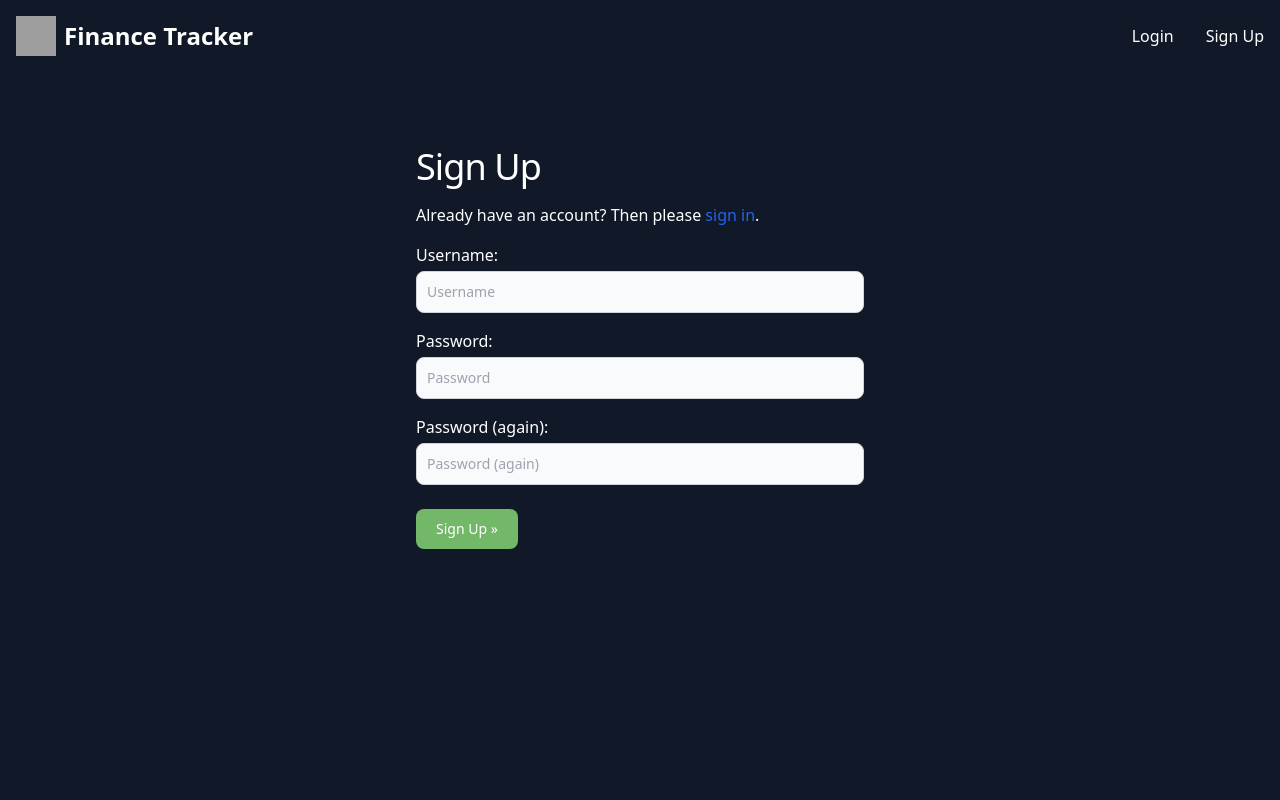
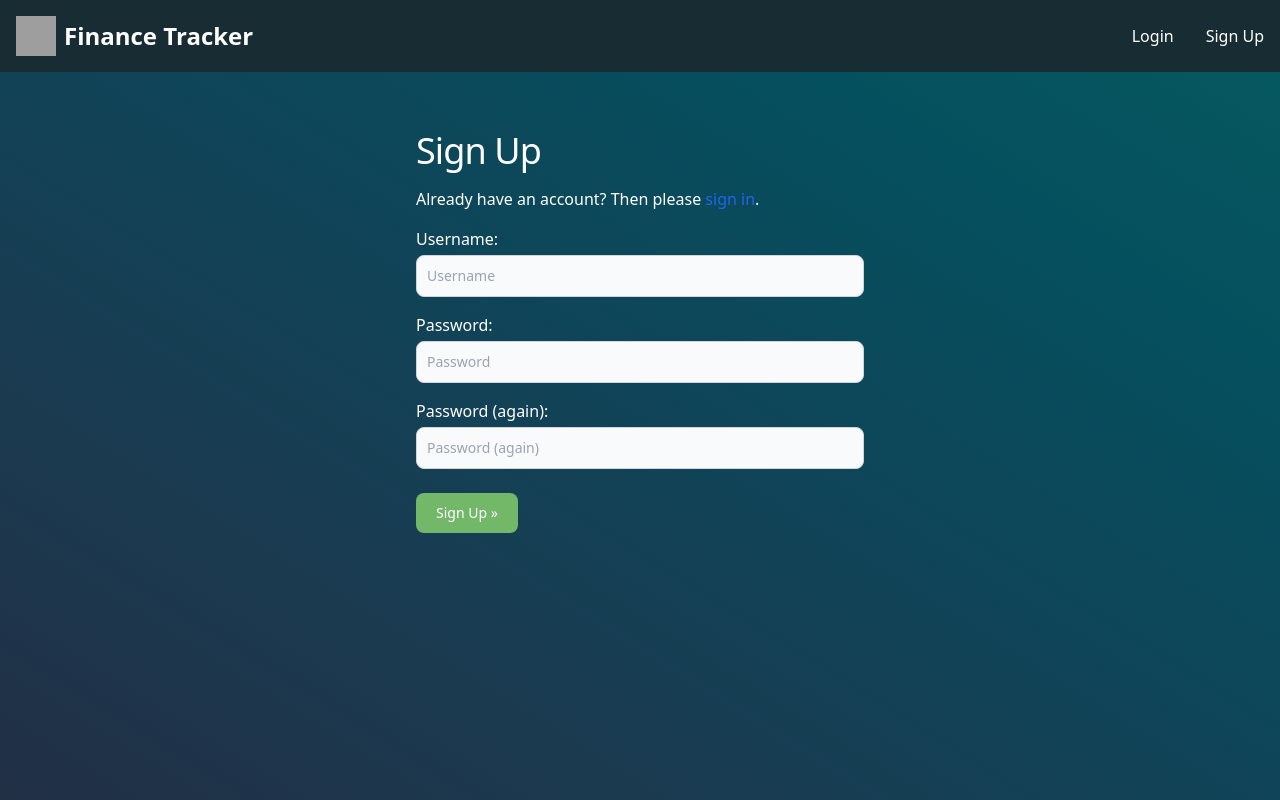
Before and after one commit to tapa25/Finance-tracker, a Django app: page /accounts/signup/ in a window 1280 px wide. Run offline with Django 4.2, Linux system fonts and the light colour scheme; some libraries are stand-ins or nearby versions; grey boxes are pictures that could not be loaded.

Commit message:
feature/fix: plotly and daisyui cnd links added & styling and env vars fixed

```diff
--- a/apps/static/css/project.css
+++ b/apps/static/css/project.css
@@ -0,0 +1,16 @@
+body {
+    background-image: linear-gradient(
+        to right top,
+        #212f45,
+        #1b3a50,
+        #104458,
+        #054f5e,
+        #065a60
+    );
+    min-height: 100vh;
+}
+
+nav {
+    color: white;
+    background-color: #182c34;
+}
--- a/apps/templates/account/login.html
+++ b/apps/templates/account/login.html
@@ -6,7 +6,7 @@
     {% trans "Sign In" %}
 {% endblock title %}
 {% block content %}
-    <div class="flex items-center justify-center min-h-[calc(100vh-18rem)]">
+    <div class="flex items-center justify-center min-h-[60vh]">
         <div class="w-full max-w-md">
             <h1 class="my-4 text-2xl leading-none tracking-tight text-white md:text-3xl lg:text-4xl">{% trans "Sign In" %}</h1>
             {% get_providers as socialaccount_providers %}
--- a/apps/templates/account/logout.html
+++ b/apps/templates/account/logout.html
@@ -4,7 +4,7 @@
     {% trans "Sign Out" %}
 {% endblock title %}
 {% block content %}
-    <div class="flex items-center justify-center min-h-[calc(100vh-18rem)]">
+    <div class="flex items-center justify-center min-h-[60vh]">
         <div class="flex flex-col items-center text-white">
             <h1 class="text-4xl tracking-wide dark:text-white my-4">{% trans "Sign Out" %}</h1>
             <p class="mt-2">{% trans "Are you sure you want to sign out?" %}</p>
--- a/apps/templates/account/signup.html
+++ b/apps/templates/account/signup.html
@@ -5,7 +5,7 @@
     {% trans "Signup" %}
 {% endblock title %}
 {% block content %}
-    <div class="flex items-center justify-center min-h-[calc(100vh-18rem)]">
+    <div class="flex items-center justify-center min-h-[60vh]">
         <div class="w-full max-w-md">
             <h1 class="my-4 text-2xl leading-none tracking-tight text-white md:text-3xl lg:text-4xl">{% trans "Sign Up" %}</h1>
             <p class="mb-4 text-white">
--- a/apps/templates/base.html
+++ b/apps/templates/base.html
@@ -14,20 +14,24 @@
               content="A simple finance tracker app built with Django and HTMX, enabling seamless tracking and management of personal finances with dynamic interactions. Lightweight, intuitive, and efficient for everyday use.">
         <meta name="keywords"
               content="finance, tracker, personal finance, budgeting, expenses, django, htmx, tailwindcss">
-        <script src="https://unpkg.com/htmx.org@2.0.4"
-                integrity="sha384-HGfztofotfshcF7+8n44JQL2oJmowVChPTg48S+jvZoztPfvwD79OC/LTtG6dMp+"
+        <link href="https://cdn.jsdelivr.net/npm/daisyui@4.12.22/dist/full.min.css"
+              rel="stylesheet"
+              type="text/css" />
+        <link rel="stylesheet" href="{% static "css/project.css" %}">
+        {% block styles %}
+        {% endblock styles %}
+        <script src="https://unpkg.com/htmx.org@2.0.4/dist/htmx.js"
+                integrity="sha384-oeUn82QNXPuVkGCkcrInrS1twIxKhkZiFfr2TdiuObZ3n3yIeMiqcRzkIcguaof1"
                 crossorigin="anonymous"></script>
         <script src="https://cdn.tailwindcss.com?plugins=typography"></script>
-        <link rel="stylesheet" href="{% static 'css/project.css' %}" />
-        {% block styles %}
-        {% endblock styles %}
-        <script src="{% static 'js/project.js' %}"></script>
+        <script src="https://cdn.plot.ly/plotly-2.35.2.min.js" charset="utf-8"></script>
+        <script src="{% static "js/project.js" %}"></script>
         {% block scripts %}
         {% endblock scripts %}
         {% block head %}
         {% endblock head %}
     </head>
-    <body class="min-h-screen text-white bg-gray-900">
+    <body class="min-h-screen text-white">
         {% include "components/navbar.html" %}
         <div class="max-w-screen-lg min-h-full mx-auto p-4">
             {% block content %}
```
Also changed, not shown: 1 other file.
